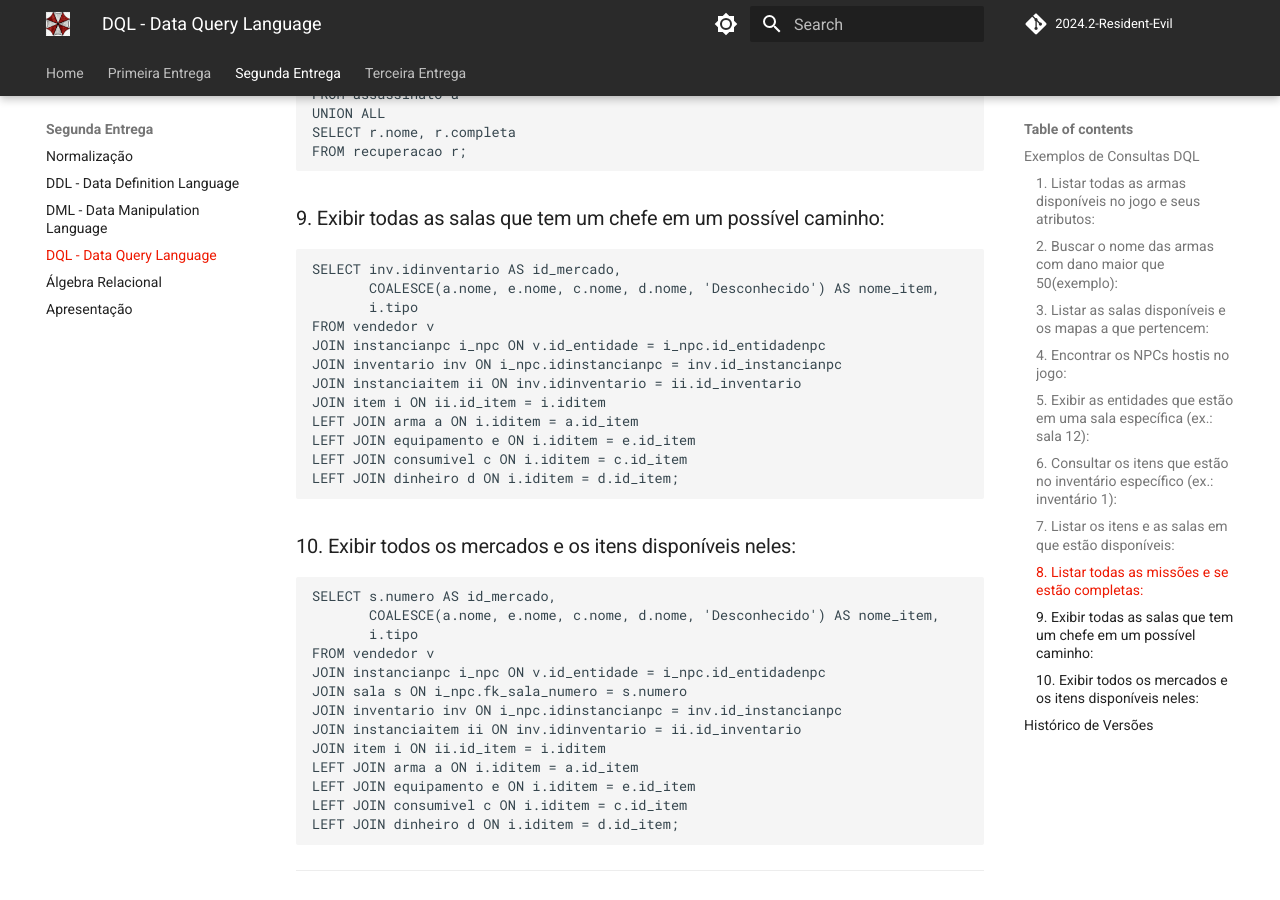
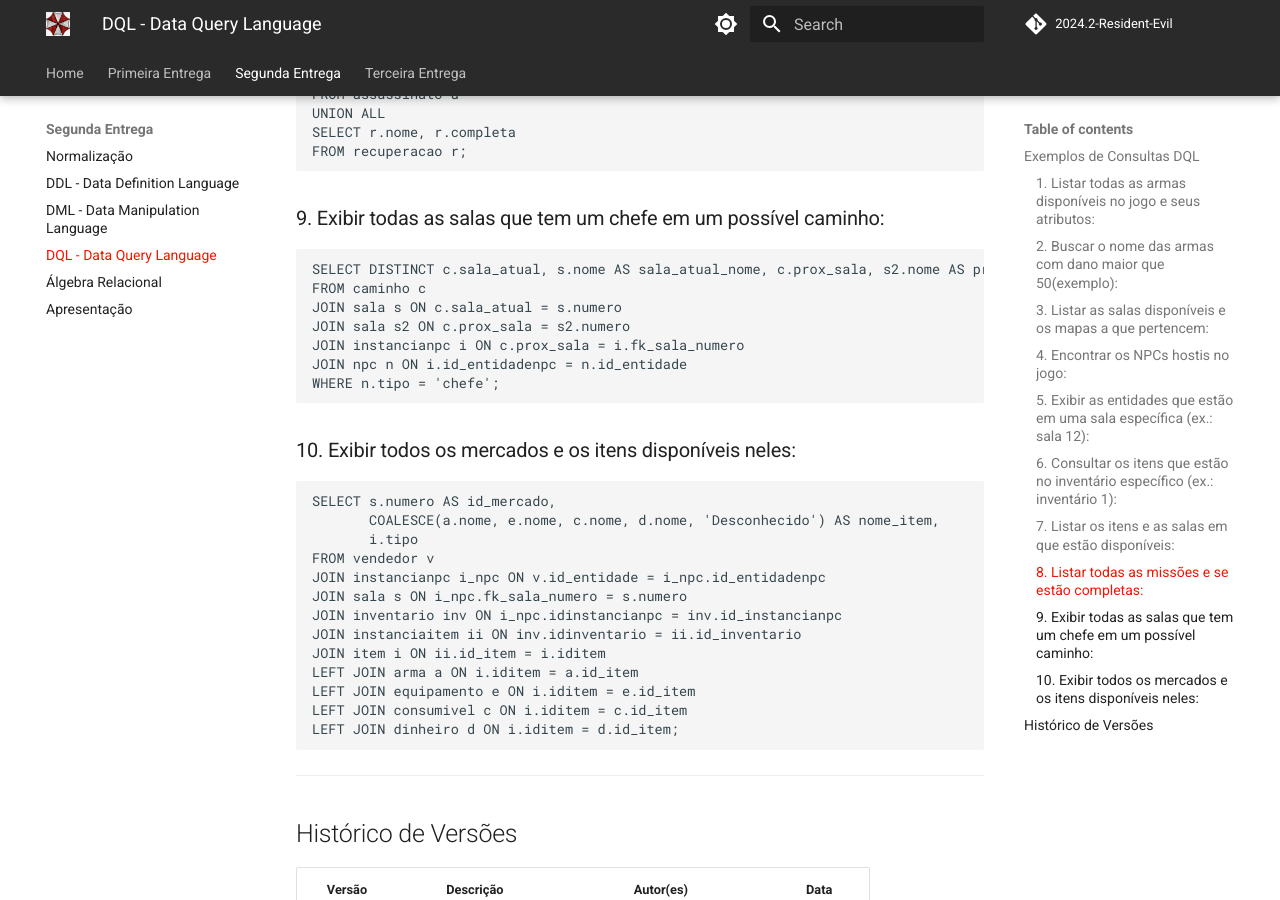
Before and after one commit to SBD1/2024.2-Resident-Evil, an MkDocs documentation site: the page built from docs/entrega2/dql.md, in a window 1280 px wide and 900 px high, scrolled down 2254 px. Built offline with MkDocs 1.6.1 and Material for MkDocs 9.7.7, drawn with Linux system fonts in a browser that asks for light colours; comment, search, counter and statistics services are not loaded.

Commit message:
ajuste dql

````diff
--- a/docs/entrega2/dql.md
+++ b/docs/entrega2/dql.md
@@ -101,18 +101,13 @@ FROM recuperacao r;
 
 ### 9. Exibir todas as salas que tem um chefe em um possível caminho:
 ```sql
-SELECT inv.idinventario AS id_mercado,
-       COALESCE(a.nome, e.nome, c.nome, d.nome, 'Desconhecido') AS nome_item,
-       i.tipo
-FROM vendedor v
-JOIN instancianpc i_npc ON v.id_entidade = i_npc.id_entidadenpc
-JOIN inventario inv ON i_npc.idinstancianpc = inv.id_instancianpc
-JOIN instanciaitem ii ON inv.idinventario = ii.id_inventario
-JOIN item i ON ii.id_item = i.iditem
-LEFT JOIN arma a ON i.iditem = a.id_item
-LEFT JOIN equipamento e ON i.iditem = e.id_item
-LEFT JOIN consumivel c ON i.iditem = c.id_item
-LEFT JOIN dinheiro d ON i.iditem = d.id_item;
+SELECT DISTINCT c.sala_atual, s.nome AS sala_atual_nome, c.prox_sala, s2.nome AS prox_sala_nome
+FROM caminho c
+JOIN sala s ON c.sala_atual = s.numero
+JOIN sala s2 ON c.prox_sala = s2.numero
+JOIN instancianpc i ON c.prox_sala = i.fk_sala_numero
+JOIN npc n ON i.id_entidadenpc = n.id_entidade
+WHERE n.tipo = 'chefe';
 ```
 
 ### 10. Exibir todos os mercados e os itens disponíveis neles:
````
